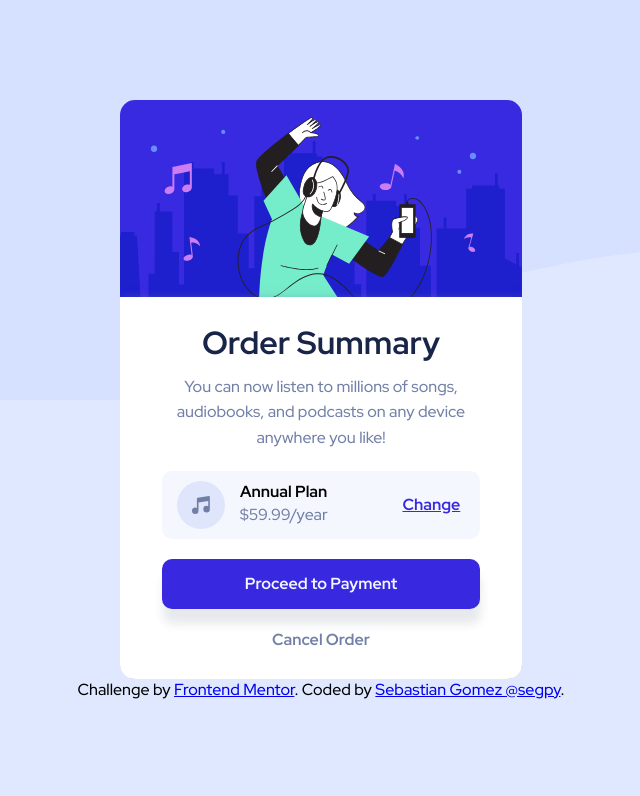
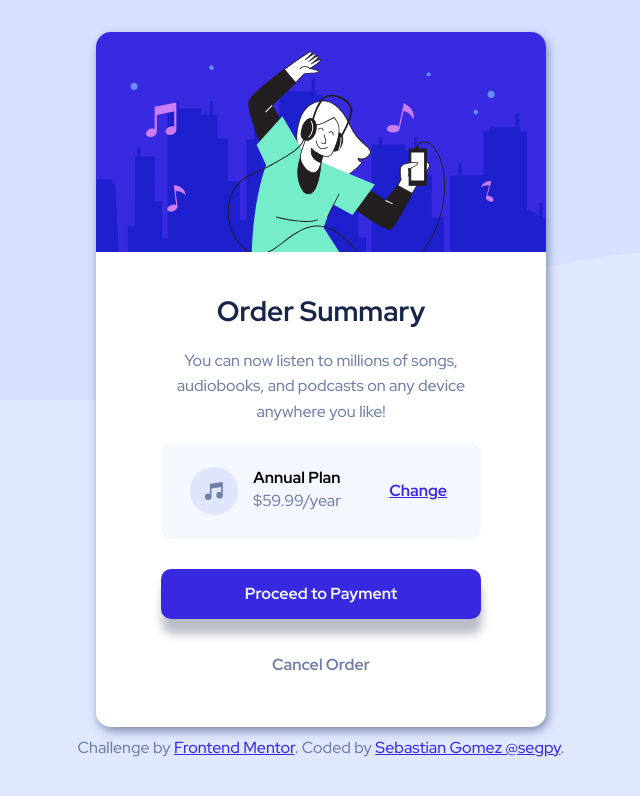
Before and after one commit to segpy/order-summary-component, a plain HTML site: page index.html in a window 1536 px wide. Shown: the whole page, without its empty margins (447-1087 px from the left). Drawn offline with Linux system fonts and the light colour scheme.

Commit message:
:wrench:Update css/html best responsive

```diff
--- a/index.html
+++ b/index.html
@@ -44,8 +44,10 @@
 
 
   <div class="attribution">
-    Challenge by <a href="https://www.frontendmentor.io?ref=challenge" target="_blank">Frontend Mentor</a>.
-    Coded by <a href="https://github.com/segpy">Sebastian Gomez @segpy</a>.
+    <p>
+      Challenge by <a href="https://www.frontendmentor.io?ref=challenge" target="_blank">Frontend Mentor</a>.
+      Coded by <a href="https://github.com/segpy">Sebastian Gomez @segpy</a>.
+    </p>
   </div>
 </body>
 </html>
--- a/styles.css
+++ b/styles.css
@@ -1,11 +1,16 @@
 @import url('https://fonts.googleapis.com/css2?family=Red+Hat+Display:wght@500;700;900&display=swap');
 
 :root{
-    --pale-blue: hsl(225, 100%, 94%);
-    --bright-blue: hsl(245, 75%, 52%);
-    --very-pale-blue: hsl(225, 100%, 98%);
-    --desaturated-blue: hsl(224, 23%, 55%);
-    --dark-blue: hsl(223, 47%, 23%);
+    --pale-blue:
+    hsl(225, 100%, 94%);
+    --bright-blue:
+    hsl(245, 75%, 52%);
+    --very-pale-blue:
+    hsl(225, 100%, 98%);
+    --desaturated-blue:
+    hsl(224, 23%, 55%);
+    --dark-blue:
+    hsl(223, 47%, 23%);
 }
 
 *{
@@ -75,7 +80,7 @@ button {
     width: 90%;
     height: 50px;
     margin-bottom: 15px;
-    box-shadow: 1px 15px 10px hsl(224, 51%, 19%, 0.1);
+    box-shadow: 1px 15px 10px hsl(224, 51%, 19%, 0.3);
 }
 
 .btn-primary:hover, .btn-change:hover {
@@ -99,6 +104,7 @@ button {
     max-width: 25.125rem;
     border-radius: 15px;
     overflow: hidden;
+    box-shadow: 2px 4px 10px hsl(224, 23%, 55%, 0.9);
 }
 
 .card img.hero {
@@ -107,7 +113,6 @@ button {
 
 .container {
     background-color: #fff;
-    box-shadow: 2px 4px 10px hsl(224, 23%, 55%, 0.8);
     padding: 1.5rem;
     text-align: center;
 }
@@ -149,13 +154,16 @@ button {
 
 }
 
+@media screen and (max-width:766px) {
+    .container h1{
+        font-size: 1.35rem;
+    }
+}
+
 @media screen and (max-width: 374px) {
     /* .container div.pricing{
         padding: 0;
     } */
-    .container h1{
-        font-size: 1.35rem;
-    }
     .container div.pricing article.articleItem{
         margin-left: -1px;
     }
@@ -172,9 +180,48 @@ button {
     }
 }
 
-@media (min-width: 768px) {
+@media (min-width: 767px) {
     .bg__image{
         background: url('/images/pattern-background-desktop.svg') no-repeat center/cover;
         height: 50vh;
     }
+    .container h1{
+        font-size: 1.5rem;
+        margin-top: 20px;
+    }
+    .container div.pricing{
+        padding: 16px;
+    }
 }
+
+@media screen and (min-width: 89.9375em){
+    .card {
+        max-width: 28.125rem;
+    }
+    .container{
+        padding: 2.5rem 2.95rem 2.95rem 2.95rem;
+    }
+    .container h1{
+        font-size: 1.75rem;
+        margin: 0;
+    }
+    .container p#container-p{
+        margin: 18px 0;
+    }
+    .container div.pricing{
+        padding: 24px;
+        margin: 0 auto;
+    }
+    .btn-primary{
+        margin: 30px 0;
+    }
+}
+
+.attribution {
+    margin-block: 0.5rem;
+    font-size: 0.735rem;
+    text-align: center;
+}
+.attribution a {
+    color: hsl(245deg, 75%, 52%);
+}
```
